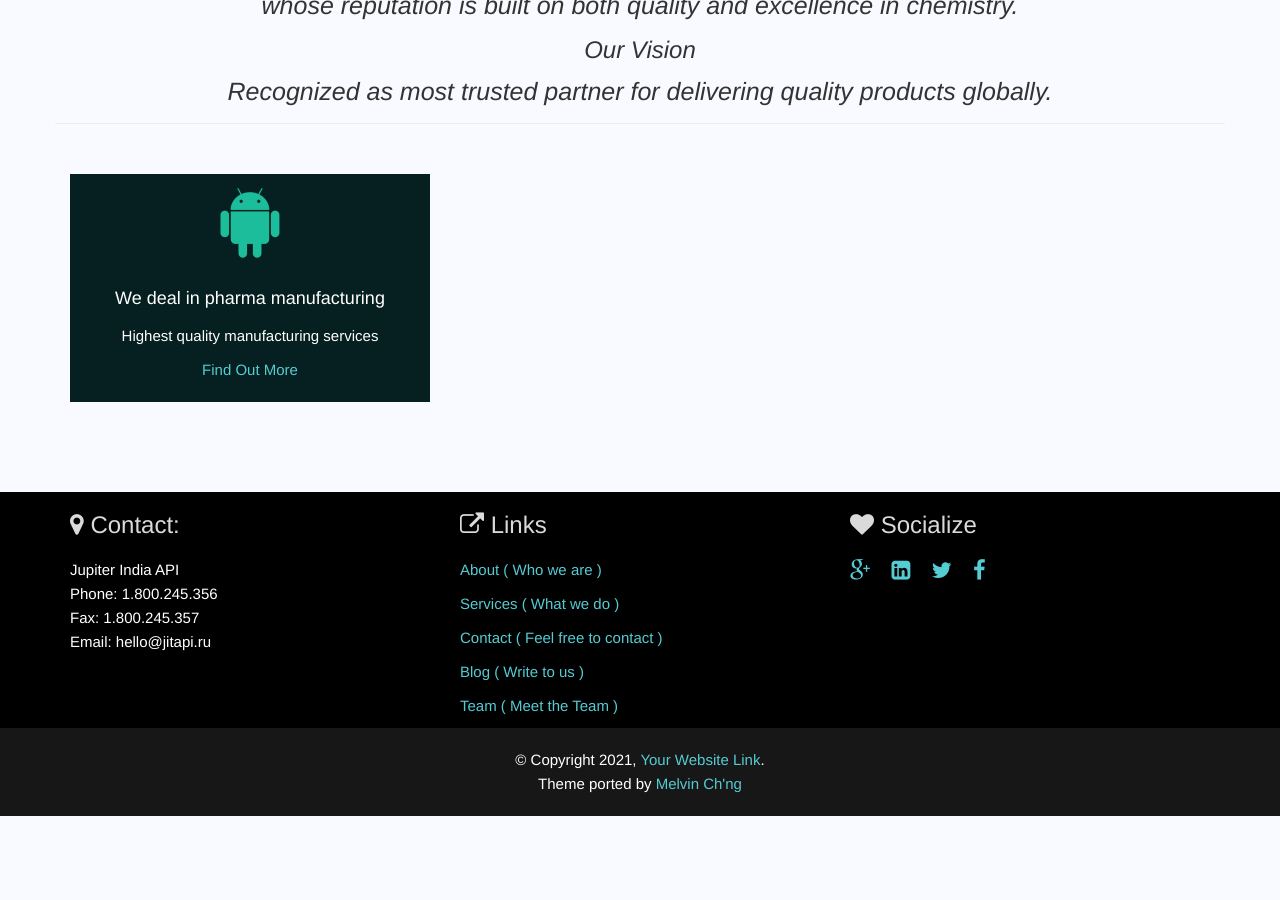
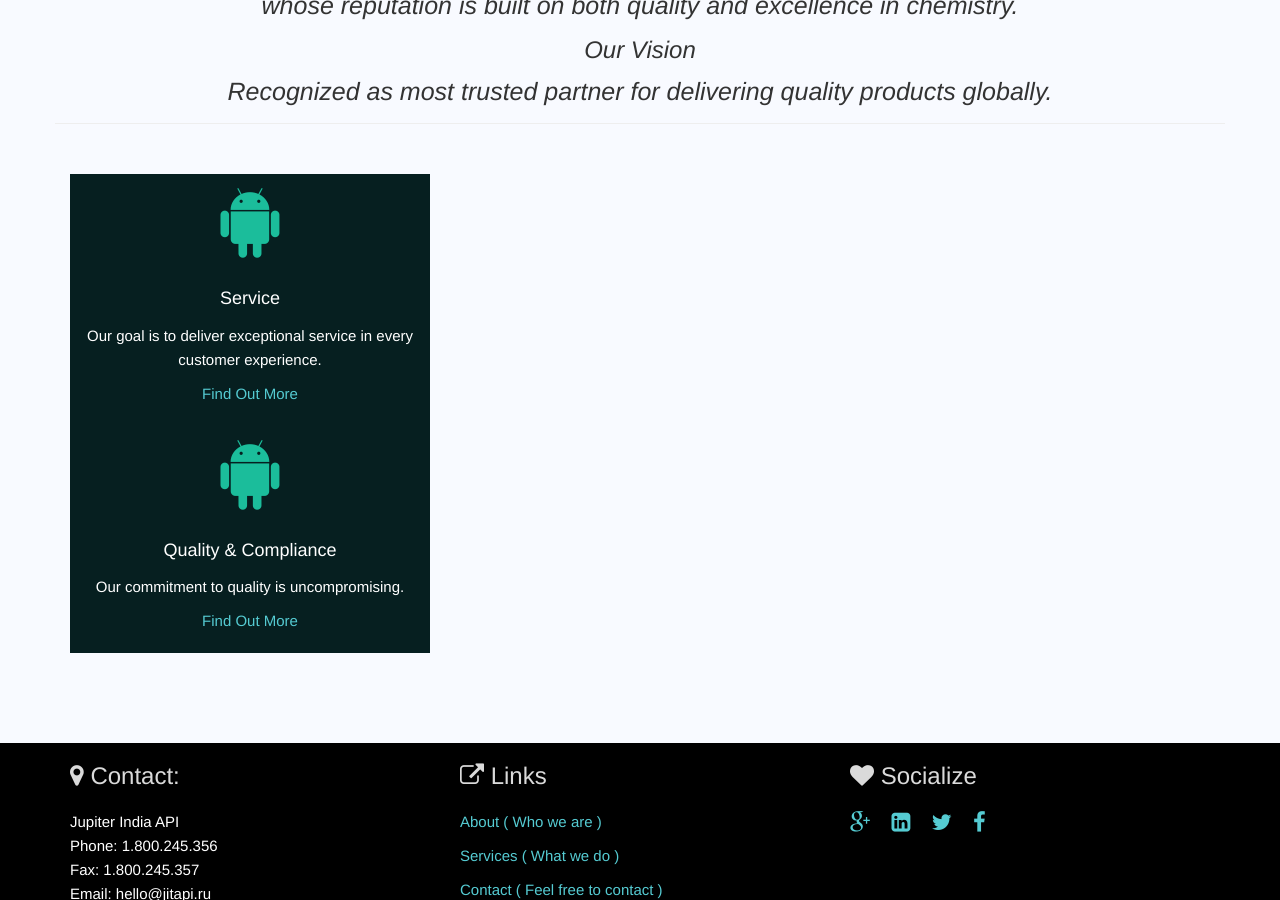
Before and after one commit to jitapi/jitapi.github.io, a Jekyll site: the page built from index.html, in a window 1280 px wide and 900 px high, scrolled down 464 px. Built offline with Jekyll 4.4.1, drawn with Linux system fonts in a browser that asks for light colours.

Commit message:
Update home_style.html

```diff
--- a/_layouts/home_style.html
+++ b/_layouts/home_style.html
@@ -87,13 +87,26 @@
                 <div class="col-lg-4 col-md-4 col-sm-4 col-xs-12">
                     <div class="services-group wow animated fadeInLeft" data-wow-offset="40">
                         <p class="services-icon"><span class="fa fa-android fa-5x"></span></p>
-                        <h4 class="services-title">We deal in pharma manufacturing</h4>
-                        <p class="services-body">Highest quality manufacturing services</p>
+                        <h4 class="services-title">Service</h4>
+                        <p class="services-body">Our goal is to deliver exceptional service in every customer experience.</p>
                         <p class="services-more"><a href="#">Find Out More</a></p>
                     </div>
                 </div>
             </div>
             <!-- End Serivces Row 1 -->
+
+             <!-- Begin Services Row 2 -->
+             <div class="row services-row services-row-head services-row-1">
+                <div class="col-lg-4 col-md-4 col-sm-4 col-xs-12">
+                    <div class="services-group wow animated fadeInLeft" data-wow-offset="100">
+                        <p class="services-icon"><span class="fa fa-android fa-5x"></span></p>
+                        <h4 class="services-title">Quality & Compliance</h4>
+                        <p class="services-body">Our commitment to quality is uncompromising.</p>
+                        <p class="services-more"><a href="#">Find Out More</a></p>
+                    </div>
+                </div>
+            </div>
+            <!-- End Serivces Row 2 -->
         </div>
     </section>
     <!-- End #services-section -->
```
